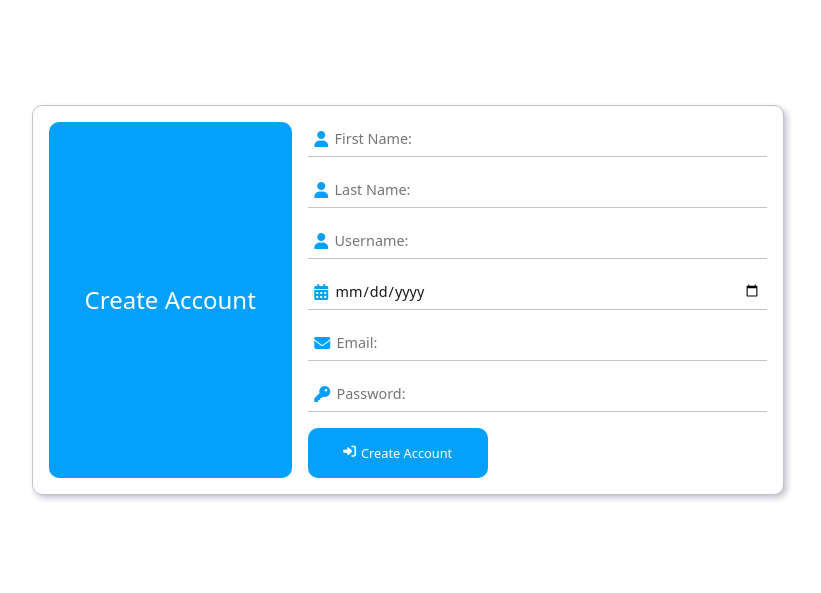
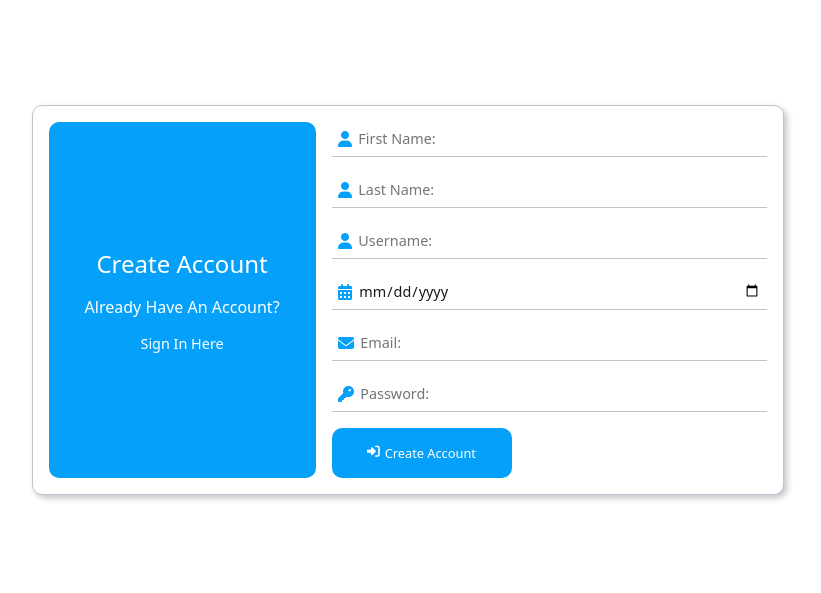
Before and after one commit to Genty83/My-Cook-Hub, a Python web app: template src/templates/account.html in a window 1280 px wide. Shown: the part 89-682 px from the top of the page, without its empty margins (232-1053 px from the left). Run offline with Jinja, Linux system fonts and the light colour scheme; the template is opened without the code that fills it, so the values that code supplies are empty.

Commit message:
Added link to sign in page on form

```diff
--- a/src/templates/account.html
+++ b/src/templates/account.html
@@ -7,6 +7,8 @@
         <div class="create-account-form">
             <div class="form-content-wrapper">
                 <h2>Create Account</h2>
+                <p>Already Have An Account?</p>
+                 <a href="{{ url_for('sign_in') }}">Sign In Here</a>
             </div>
             <!-- Create account form -->
             <form action="{{ url_for('account') }}" method="post">
```
